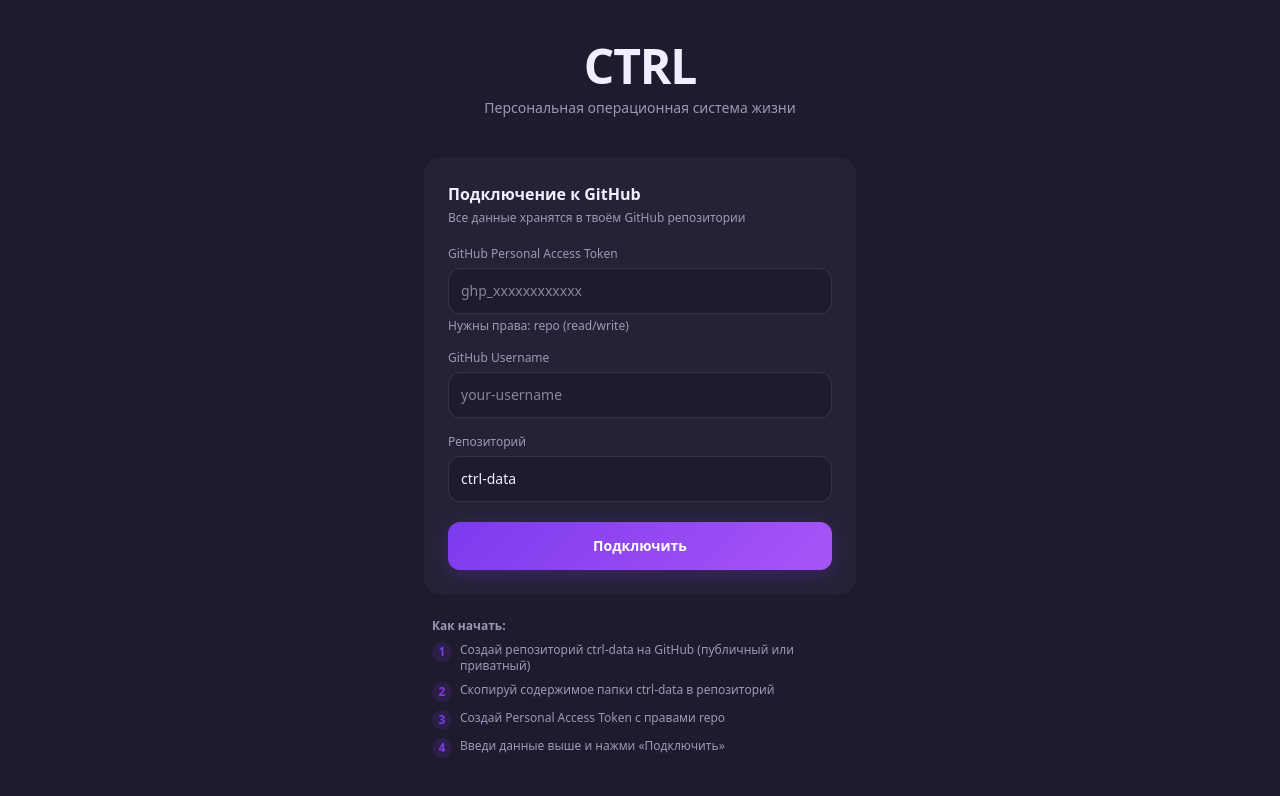
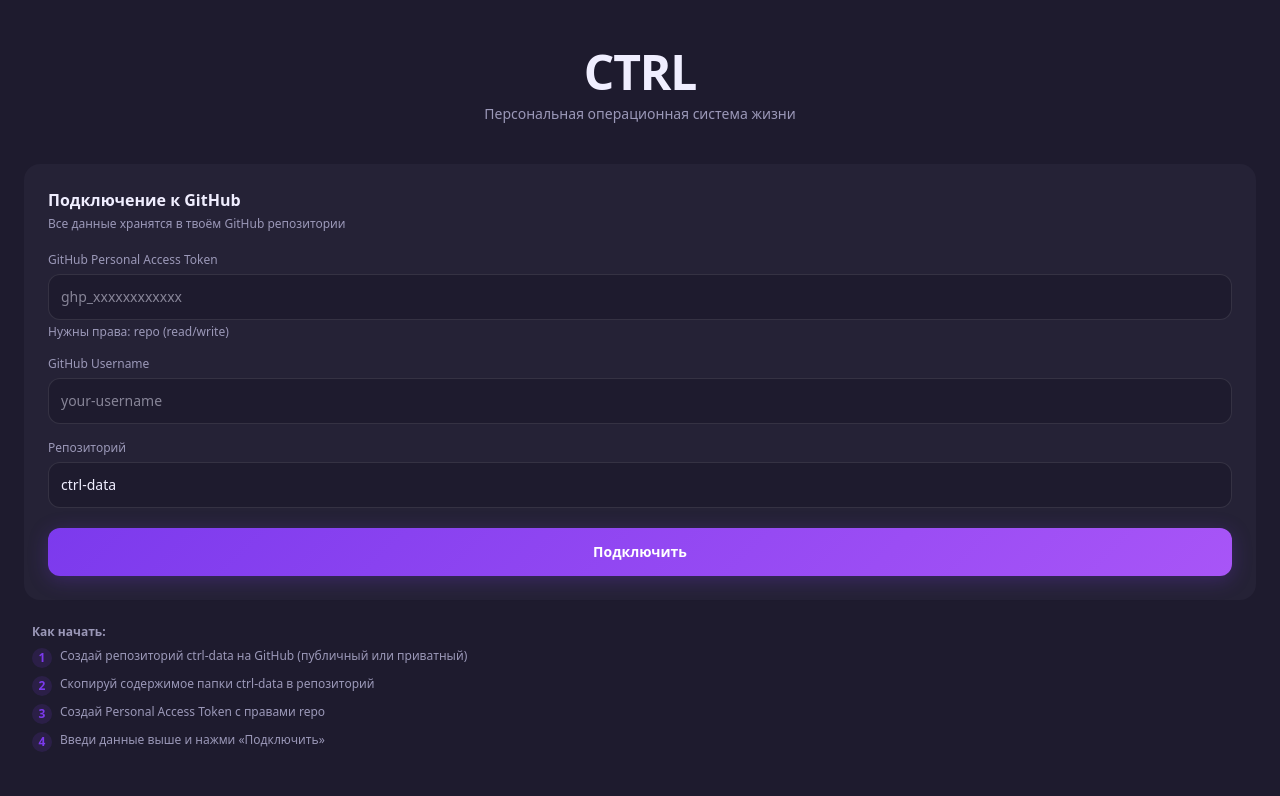
Before and after one commit to Szobs/ctrl-pwa, a React (Vite) app: page /setup in a window 1280 px wide. Shown: the top 796 px of the page. Built offline with nearby package versions, Linux system fonts and the light colour scheme.

Commit message:
Fix: remove 480px max-width on desktop

```diff
--- a/src/index.css
+++ b/src/index.css
@@ -16,6 +16,13 @@
   min-height: 100svh;
   max-width: 480px;
   margin: 0 auto;
+}
+
+@media (min-width: 1024px) {
+  #root {
+    max-width: 100%;
+    margin: 0;
+  }
 }
 
 ::-webkit-scrollbar { width: 4px; }
```
